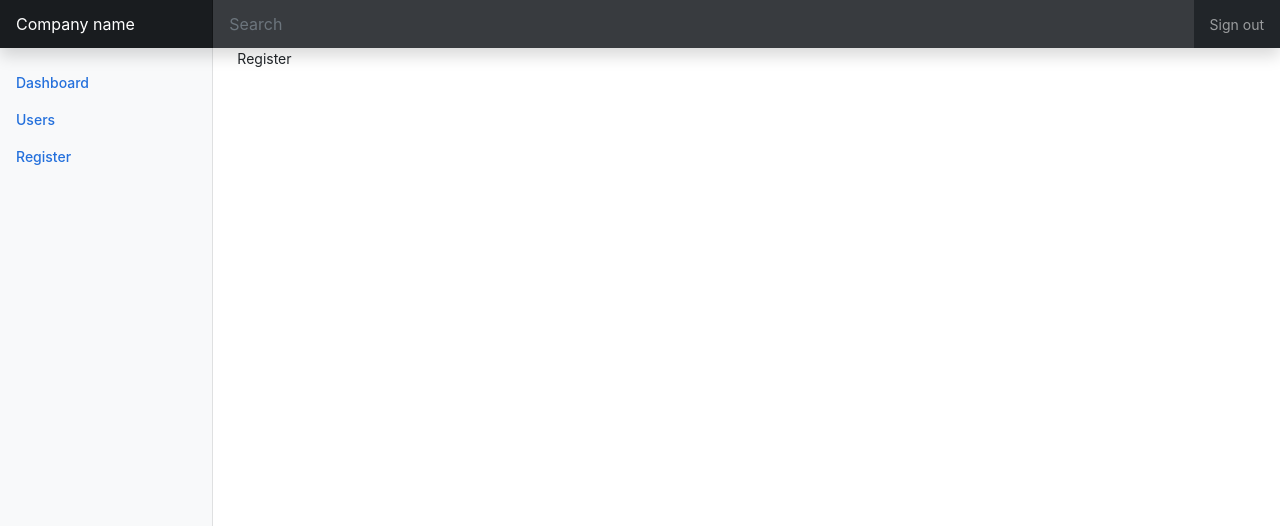
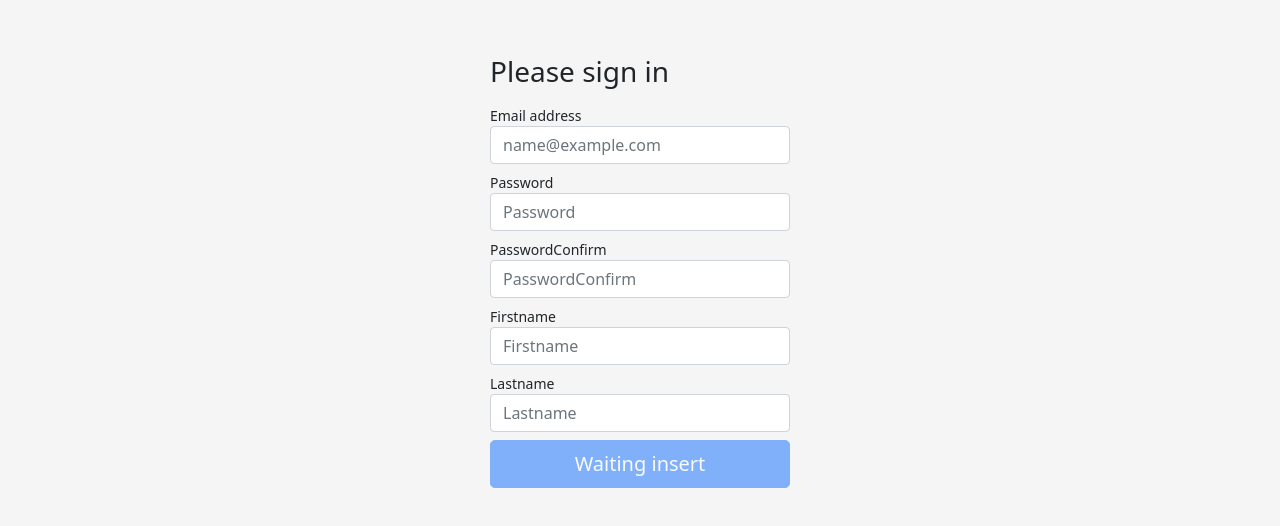
Before and after one commit to pakjonghun/adminPageWithReact, a React (Create React App) app: page /register in a window 1280 px wide. Shown: the top 526 px of the page. Built offline with nearby package versions, Linux system fonts and the light colour scheme.

Commit message:
Add:form error handling

```diff
--- a/package.json
+++ b/package.json
@@ -11,10 +11,14 @@
     "@types/react": "^17.0.38",
     "@types/react-dom": "^17.0.11",
     "@types/react-router-dom": "^5.3.2",
+    "@types/styled-components": "^5.1.19",
+    "axios": "^0.24.0",
     "react": "^17.0.2",
     "react-dom": "^17.0.2",
+    "react-hook-form": "^7.22.5",
     "react-router-dom": "^6.2.1",
     "react-scripts": "5.0.0",
+    "styled-components": "^5.3.3",
     "typescript": "^4.5.4",
     "web-vitals": "^2.1.2"
   },
--- a/src/App.tsx
+++ b/src/App.tsx
@@ -1,8 +1,7 @@
 import React from "react";
 import { BrowserRouter, Route, Routes } from "react-router-dom";
 import "./App.css";
-import Menu from "./components/Menu";
-import Nav from "./components/Nav";
+
 import Dashboard from "./pages/Dashboard";
 import Register from "./pages/Register";
 import Users from "./pages/Users";
@@ -11,21 +10,11 @@ function App() {
   return (
     <div className="App">
       <BrowserRouter>
-        <Nav />
-
-        <div className="container-fluid">
-          <div className="row">
-            <Menu />
-
-            <main className="col-md-9 ms-sm-auto col-lg-10 px-md-4">
-              <Routes>
-                <Route path="/dashboard" element={<Dashboard />} />
-                <Route path="/users" element={<Users />} />
-                <Route path="/register" element={<Register />} />
-              </Routes>
-            </main>
-          </div>
-        </div>
+        <Routes>
+          <Route path="/dashboard" element={<Dashboard />} />
+          <Route path="/users" element={<Users />} />
+          <Route path="/register" element={<Register />} />
+        </Routes>
       </BrowserRouter>
     </div>
   );
--- /dev/null
+++ b/src/Login.css
@@ -0,0 +1,31 @@
+html,
+body {
+  height: 100%;
+}
+
+body {
+  display: flex;
+  align-items: center;
+  padding-top: 40px;
+  padding-bottom: 40px;
+  background-color: #f5f5f5;
+}
+
+.form-signin {
+  width: 100%;
+  max-width: 330px;
+  padding: 15px;
+  margin: auto;
+}
+
+.form-signin .checkbox {
+  font-weight: 400;
+}
+
+.form-signin .form-floating:focus-within {
+  z-index: 2;
+}
+
+.form-signin input {
+  margin-bottom: 0.5rem;
+}
--- /dev/null
+++ b/src/components/ErrorMessage.tsx
@@ -0,0 +1,18 @@
+import { FC } from "react";
+import styled from "styled-components";
+type ErrorMessageProps = {
+  message: string;
+};
+
+const ErrorMessage: FC<ErrorMessageProps> = ({ message }) => {
+  return <Message>{message}</Message>;
+};
+
+export default ErrorMessage;
+
+const Message = styled.div`
+  height: 1.2rem;
+  margin: -0.5rem 0 0.3rem 0.3rem;
+  font-size: large.8rem;
+  color: red;
+`;
--- a/src/components/Wrapper.tsx
+++ b/src/components/Wrapper.tsx
@@ -1,7 +1,22 @@
 import { FC } from "react";
+import Menu from "./Menu";
+import Nav from "./Nav";
 
 const Wrapper: FC = ({ children }) => {
-  return <div>{children}</div>;
+  return (
+    <>
+      <Nav />
+
+      <div className="container-fluid">
+        <div className="row">
+          <Menu />
+          <main className="col-md-9 ms-sm-auto col-lg-10 px-md-4">
+            {children}
+          </main>
+        </div>
+      </div>
+    </>
+  );
 };
 
 export default Wrapper;
--- a/src/index.css
+++ b/src/index.css
@@ -1,13 +1,6 @@
-body {
-  margin: 0;
-  font-family: -apple-system, BlinkMacSystemFont, 'Segoe UI', 'Roboto', 'Oxygen',
-    'Ubuntu', 'Cantarell', 'Fira Sans', 'Droid Sans', 'Helvetica Neue',
-    sans-serif;
-  -webkit-font-smoothing: antialiased;
-  -moz-osx-font-smoothing: grayscale;
+body,
+#root,
+.app {
+  width: 100%;
+  height: 100%;
 }
-
-code {
-  font-family: source-code-pro, Menlo, Monaco, Consolas, 'Courier New',
-    monospace;
-}
--- a/src/pages/Dashboard.tsx
+++ b/src/pages/Dashboard.tsx
@@ -1,5 +1,7 @@
+import Wrapper from "../components/Wrapper";
+
 const Dashboard = () => {
-  return <div>Dashboard</div>;
+  return <Wrapper>Dashboard</Wrapper>;
 };
 
 export default Dashboard;
--- a/src/pages/Register.tsx
+++ b/src/pages/Register.tsx
@@ -1,5 +1,132 @@
-const Register = () => {
-  return <div>Register</div>;
+import { FC, useEffect } from "react";
+import { FieldValues, SubmitHandler, useForm } from "react-hook-form";
+import styled from "styled-components";
+import ErrorMessage from "../components/ErrorMessage";
+import "../Login.css";
+
+const Register: FC = () => {
+  const {
+    register,
+    handleSubmit,
+    setError,
+    getValues,
+    clearErrors,
+    watch,
+    formState: { errors, isValid },
+  } = useForm({ mode: "onChange" });
+
+  // useEffect(() => {
+  //   const { password, passwordConfirm } = getValues();
+  //   console.log(passwordConfirm, passwordConfirm);
+  //   if (password !== passwordConfirm) {
+  //     setError("passwordConfirm", {
+  //       type: "passwordConfirm",
+  //       message: "password doesnt match",
+  //     });
+  //   } else {
+  //     clearErrors("passwordConfirm");
+  //   }
+  // }, [setError, clearErrors, getValues]);
+
+  console.log(errors, isValid);
+  const onSubmit: SubmitHandler<FieldValues> = (value) => {
+    const { password, passwordConfirm, ...rest } = value;
+  };
+
+  return (
+    <main className="form-signin">
+      <form onSubmit={handleSubmit(onSubmit)}>
+        <h1 className="h3 mb-3 fw-normal">Please sign in</h1>
+
+        <label htmlFor="floatingInput">Email address</label>
+        <input
+          {...register("email", {
+            required: { value: true, message: "input email" },
+            pattern: {
+              value: /^[a-zA-Z0-9]+\@[a-zA-Z]+\.[a-zA-Z]+$/,
+              message: "email plz",
+            },
+          })}
+          className="form-control"
+          id="floatingInput"
+          placeholder="name@example.com"
+        />
+        {errors?.email && <ErrorMessage message={errors.email.message} />}
+        <label htmlFor="floatingPassword">Password</label>
+        <input
+          {...register("password", {
+            required: { value: true, message: "password plz" },
+          })}
+          type="password"
+          className="form-control"
+          id="floatingPassword"
+          placeholder="Password"
+        />
+        {errors?.password && <ErrorMessage message={errors.password.message} />}
+        <label htmlFor="floatingPasswordConfirm">PasswordConfirm</label>
+        <input
+          {...register("passwordConfirm", {
+            required: { value: true, message: "password confirm plz" },
+            validate: {
+              isMatch: (v) => {
+                const isMatch = getValues().password === v;
+                if (!isMatch) {
+                  setError("passwordConfirm", {
+                    type: "onBlur",
+                    message: "not match",
+                  });
+                } else {
+                  clearErrors("passwordConfirm");
+                }
+                return isMatch;
+              },
+            },
+          })}
+          type="password"
+          className="form-control"
+          id="floatingPasswordConfirm"
+          placeholder="PasswordConfirm"
+        />
+        {errors?.passwordConfirm && (
+          <ErrorMessage message={errors.passwordConfirm.message} />
+        )}
+        <label htmlFor="floatingFirstname">Firstname</label>
+        <input
+          {...register("firstname", {
+            required: { value: true, message: "input firstname" },
+          })}
+          className="form-control"
+          id="floatingFirstname"
+          placeholder="Firstname"
+        />
+        {errors?.firstname && (
+          <ErrorMessage message={errors.firstname.message} />
+        )}
+        <label htmlFor="floatingLastname">Lastname</label>
+        <input
+          {...register("lastname", {
+            required: { value: true, message: "input lastname" },
+          })}
+          className="form-control"
+          id="floatingLastname"
+          placeholder="Lastname"
+        />
+        {errors?.lastname && <ErrorMessage message={errors.lastname.message} />}
+        <SubmitBtn
+          passValid={isValid}
+          className="w-100 btn btn-lg btn-primary"
+          type="submit"
+        >
+          {isValid ? "Sign in" : "Waiting insert"}
+        </SubmitBtn>
+      </form>
+    </main>
+  );
 };
 
+const SubmitBtn = styled.button<{ passValid: boolean }>`
+  pointer-events: ${({ passValid }) => (passValid ? "auto" : "none")};
+  opacity: ${({ passValid }) => (passValid ? 1 : 0.5)};
+`;
+
 export default Register;
--- a/src/pages/Users.tsx
+++ b/src/pages/Users.tsx
@@ -1,5 +1,8 @@
+import Wrapper from "../components/Wrapper";
+
 const Users = () => {
   return (
+    <Wrapper>
       <div className="table-responsive">
         <table className="table table-striped table-sm">
           <thead>
@@ -22,6 +25,7 @@ const Users = () => {
           </tbody>
         </table>
       </div>
+    </Wrapper>
   );
 };
 
```
Also changed, not shown: 1 other file (tests, documents, lock files or other folders). Lines whose indentation alone changed are shown as unchanged.
